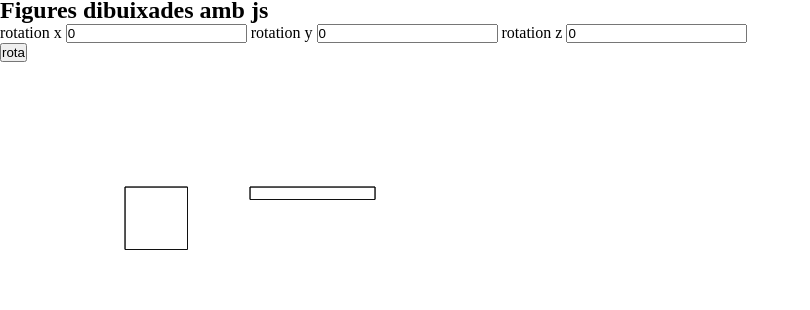
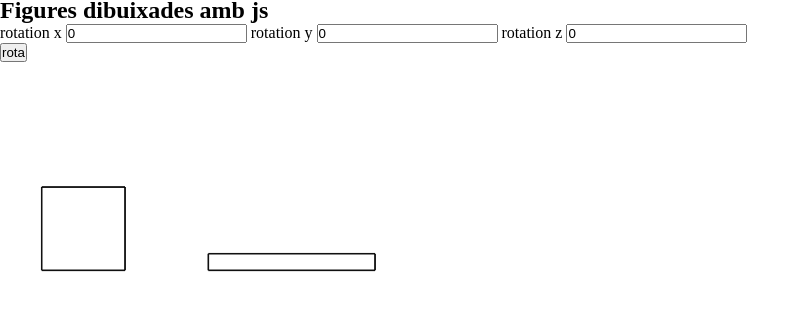
Before and after one commit to mambon5/3dmodels, a plain HTML site: page index.html in a window 1280 px wide. Shown: the part 40-350 px from the top of the page, without its empty margins (0-810 px from the left). Drawn offline with Linux system fonts and the light colour scheme.

Commit message:
added a transform that puts the canvas in the usual xy axis, where y goes upward

```diff
--- a/index.html
+++ b/index.html
@@ -13,7 +13,7 @@
     <button onclick="main()">rota</button>
     </div>
 
-<canvas id="myCanvas" width="800" height="800"></canvas>
+<canvas id="myCanvas" width="600" height="600"></canvas>
 
 <link rel="stylesheet" href="css/3dstyle.css">
 
--- a/js/draw3d.js
+++ b/js/draw3d.js
@@ -1,16 +1,20 @@
 const canvas = document.getElementById('myCanvas');
 const ctx = canvas.getContext('2d');
-
+ctx.scale(1, -1)
+ctx.translate(0,-canvas.height/2)
 function main() {
     // resizeCanvas();
     // dibuixaFigures();
+
+
+
     var a = document.getElementById("angle_x").value
     var b = document.getElementById("angle_y").value
     var c = document.getElementById("angle_z").value
     a = parseInt(a)
     b = parseInt(b)
     c = parseInt(c)
-    ctx.clearRect(0,0,800,800)
+    ctx.clearRect(0,-400,800, 1200)
     dibuixa(a,b,c);
 
 }
@@ -64,7 +68,7 @@ function dibuix_rectangle(rectangle, a,b,c) {
 }
 
 function dibuixa(a,b,c) {
-    x = 200; y =200; z = 10 // punt inicial en 3D
+    x =50; y =50; z = 10 // punt inicial en 3D
     //a,b,c angles de rotació
 
     rectanble1 = rectangle3d(x,y,z,ample,alt,profund);
@@ -85,6 +89,7 @@ function dibuixa(a,b,c) {
     // Draw the Path
     ctx.stroke();
 
+
 }
 
 // executa main()
```
